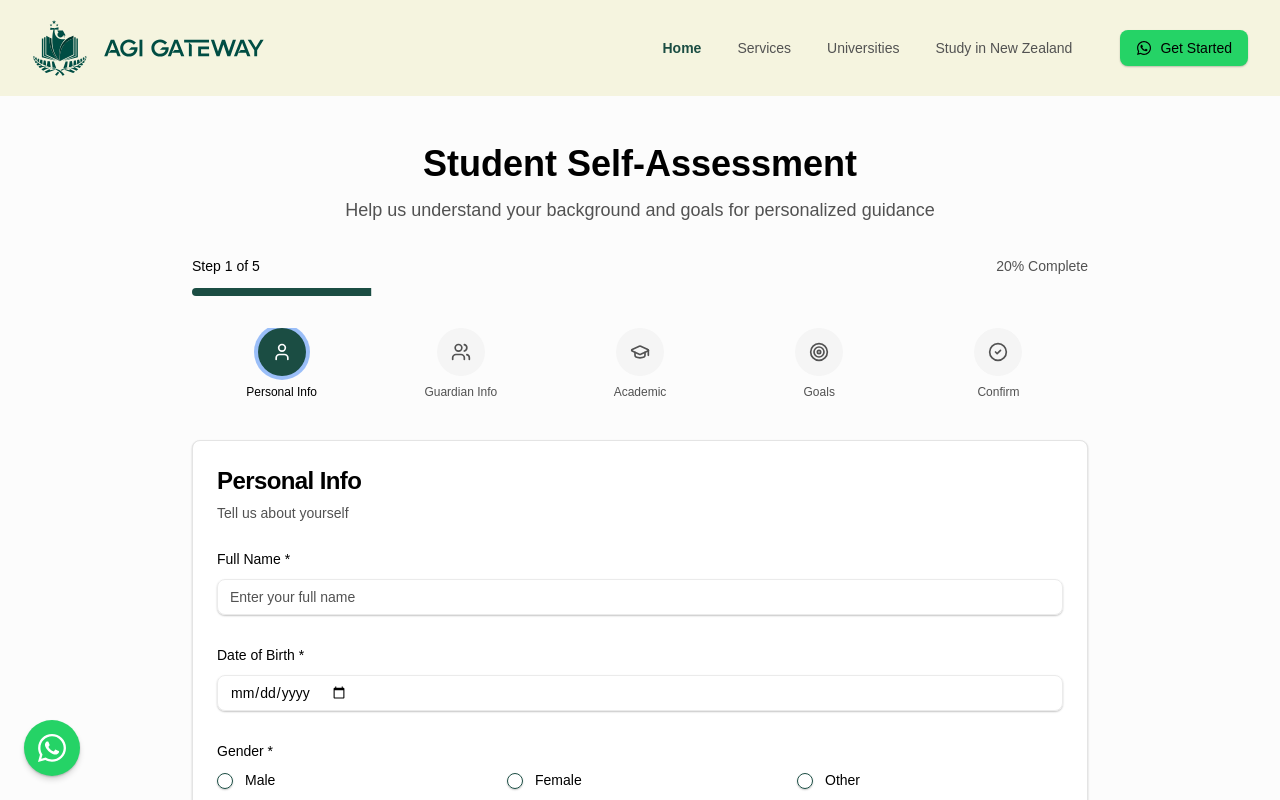
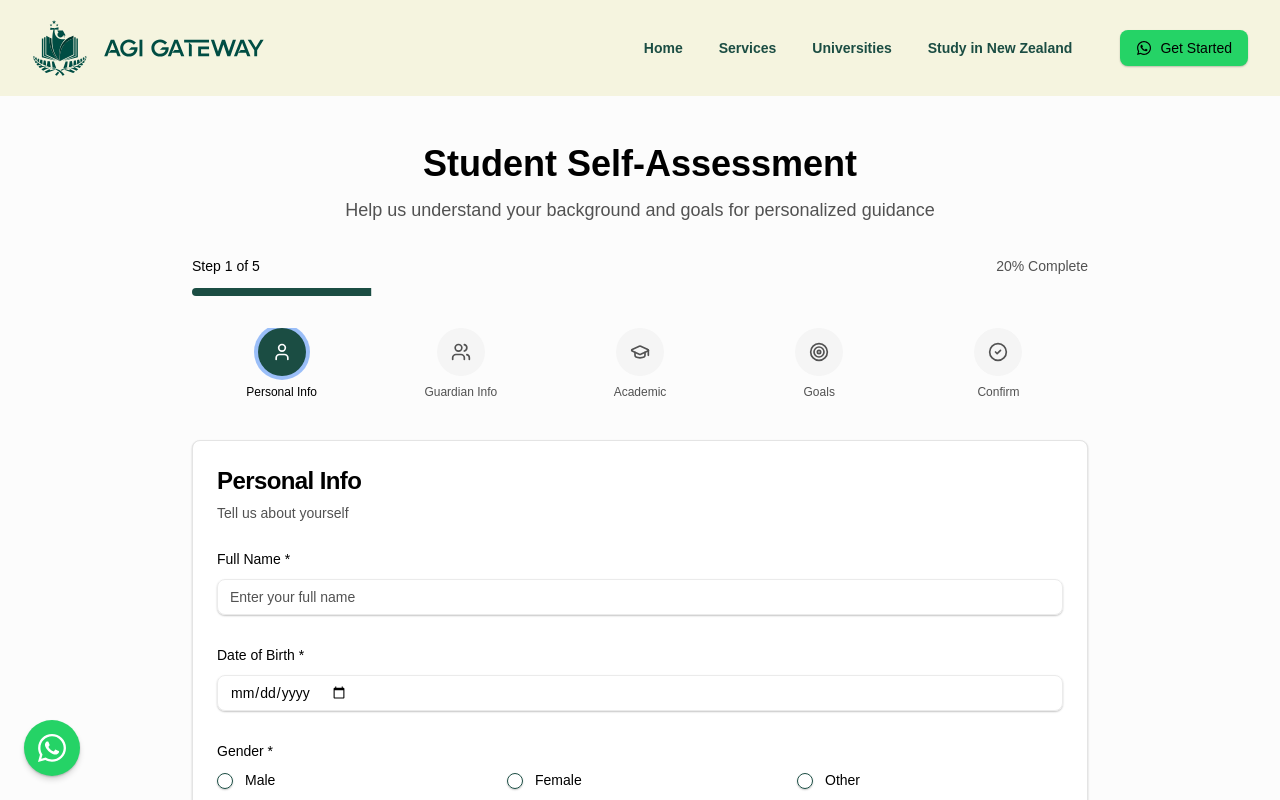
Before and after one commit to AGIgateway/agi-gateway, a React (Vite) app: page /assessment in a window 1280 px wide. Shown: the top 800 px of the page. Built offline with nearby package versions, Linux system fonts and the light colour scheme.

Commit message:
fix: home page

```diff
--- a/src/features/landing/HeroSection.tsx
+++ b/src/features/landing/HeroSection.tsx
@@ -4,7 +4,7 @@ import { Badge } from '@/components/ui/badge';
 
 const HeroSection: React.FC = () => {
   return (
-    <section className="pt-12 pb-0 sm:pb-0lg:pt-8 bg-secondary">
+    <section className="pt-8 pb-4 sm:pt-10 sm:pb-6 lg:pt-6 lg:pb-4 bg-secondary">
       <div className="px-4 mx-auto max-w-7xl sm:px-6 lg:px-8">
         <div className="grid max-w-lg grid-cols-1 mx-auto lg:max-w-full lg:items-center lg:grid-cols-2 gap-y-12 lg:gap-x-16">
           <div>
--- a/src/features/layouts/Header.tsx
+++ b/src/features/layouts/Header.tsx
@@ -38,9 +38,9 @@ interface NavItem {
 
 const NAV_ITEMS: NavItem[] = [
   { name: 'Home', active: true, href: '/' },
-  { name: 'Services', active: false, href: '#services' }, // ✅ Same-page anchor
-  { name: 'Universities', active: false, href: '#university-partners' },
-  { name: 'Study in New Zealand', active: false, href: '#testimonials' },
+  { name: 'Services', active: true, href: '#services' }, // ✅ Same-page anchor
+  { name: 'Universities', active: true, href: '#university-partners' },
+  { name: 'Study in New Zealand', active: true, href: '#testimonials' },
 ];
 
 const scrollToSection = (id: string) => {
```
Also changed, not shown: 01-plan-and-design/planning/planning.md (+8 -4 lines).
